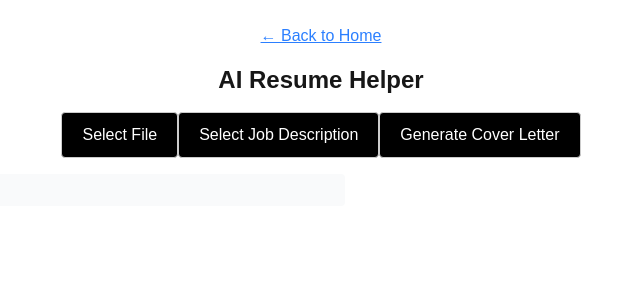
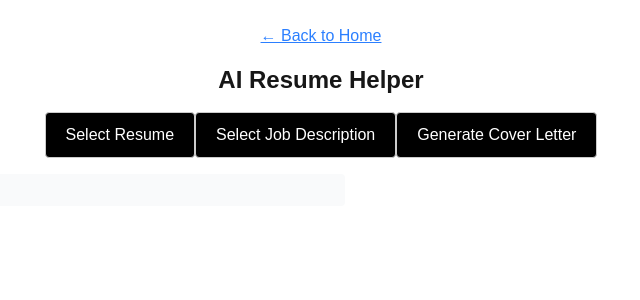
Before and after one commit to w-lly/application-helper-ai, a Next.js app in the folder frontend/: page /cover-letter in a window 1280 px wide. Shown: the top 300 px of the page, without its empty margins (319-959 px from the left). Built offline with nearby package versions, Linux system fonts and the light colour scheme.

Commit message:
edited buttons

```diff
--- a/frontend/src/app/cover-letter/page.js
+++ b/frontend/src/app/cover-letter/page.js
@@ -47,7 +47,7 @@ export default function TailorPage() {
                         accept=".pdf,.docx"
                         className="hidden"
                     />
-                    {resume ? "Change" : "Select"} File
+                    {resume ? "Change" : "Select"} Resume
                 </label>
                 <label
                 className="custom_button"
--- a/frontend/src/app/tailor/page.js
+++ b/frontend/src/app/tailor/page.js
@@ -47,7 +47,7 @@ export default function TailorPage() {
                         accept=".pdf,.docx"
                         className="hidden"
                     />
-                    {resume ? "Change" : "Select"} File
+                    {resume ? "Change" : "Select"} Resume
                 </label>
                 <label
                 className="custom_button"
```
